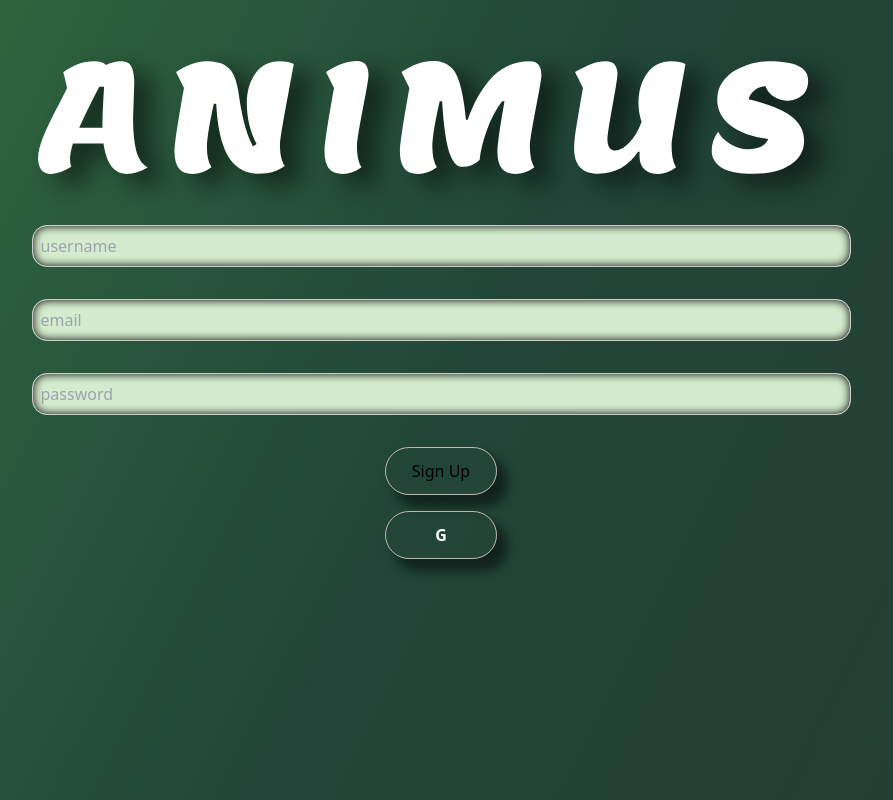
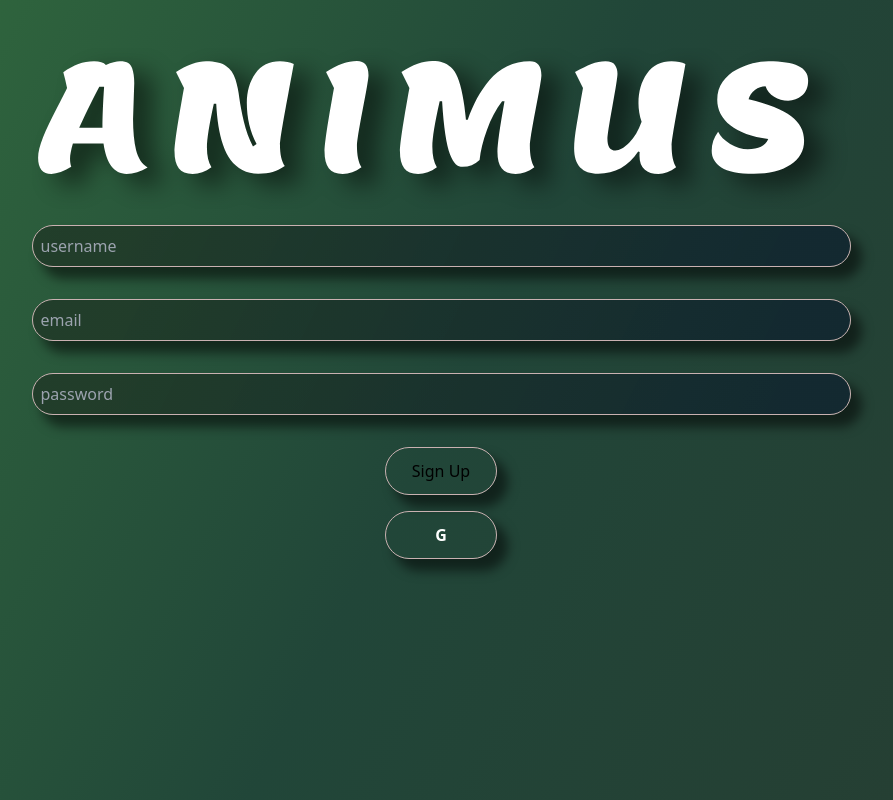
Before and after one commit to Danilka-Akarawita/ANIMUS, a React (Vite) app in the folder client/ANIMUS/: page /signup in a window 1280 px wide. Shown: the whole page, without its empty margins (199-1092 px from the left). Built offline with nearby package versions, Linux system fonts and the light colour scheme.

Commit message:
Feat: About us , Points added to routing

```diff
--- a/client/ANIMUS/firebase/autenticate.jsx
+++ b/client/ANIMUS/firebase/autenticate.jsx
@@ -22,8 +22,12 @@ export const signUpUser = async (email, password) => {
 
 export const signInUser = async (email, password) => {
   try {
-    const user = await signInWithEmailAndPassword(auth, email, password);
-    console.log(user);
+    const userCredentials = await signInWithEmailAndPassword(
+      auth,
+      email,
+      password
+    );
+    console.log(userCredentials.user.uid);
   } catch (error) {
     console.log(error.message);
   }
@@ -38,11 +42,9 @@ export const signOutUser = async (email, password) => {
 };
 
 export const googleSignIn = async () => {
-  try{
-     const user= await signInWithPopup(auth, provider)
-
-     }catch(error){
-         console.log(error.message)
-
-     };
+  try {
+    const user = await signInWithPopup(auth, provider);
+  } catch (error) {
+    console.log(error.message);
   }
+};
--- a/client/ANIMUS/src/App.jsx
+++ b/client/ANIMUS/src/App.jsx
@@ -3,6 +3,8 @@ import { Routes, Route } from "react-router-dom";
 import Home from "./Pages/Home";
 import Login from "./Pages/Login";
 import SignUp from "./Pages/SignUp";
+import AboutUs from "./Pages/AboutUs";
+import Points from "./Pages/Point";
 import NavBar from "./components/NavBar";
 function App(props) {
   return (
@@ -11,6 +13,8 @@ function App(props) {
         <Route path="/" element={<Home />} />
         <Route path="login" element={<Login />} />
         <Route path="signup" element={<SignUp />} />
+        <Route path="aboutus" element={<AboutUs />} />
+        <Route path="points" element={<Points />} />
       </Routes>
     </div>
   );
--- a/client/ANIMUS/src/Pages/Home.jsx
+++ b/client/ANIMUS/src/Pages/Home.jsx
@@ -7,7 +7,6 @@ import CountInput from "../../../../cashier/src/Pages/CountInput";
 
 export default function Home() {
   return (
-
     <div className="p-8 flex flex-col justify-around">
       <div>
         <img className="my-4" src={Logo} alt="logo" />
@@ -18,9 +17,14 @@ export default function Home() {
           <NavLink to="/signup">
             <button>SignUp</button>
           </NavLink>
+          <NavLink to="/aboutus">
+            <button>aboutUs</button>
+          </NavLink>
+          <NavLink to="/points">
+            <button>Points</button>
+          </NavLink>
         </div>
       </div>
     </div>
-
   );
 }
--- /dev/null
+++ b/client/ANIMUS/src/Pages/Point.css
@@ -0,0 +1,38 @@
+body {
+  display: flex;
+  justify-content: center;
+  align-items: center;
+}
+
+label {
+  font-weight: bold;
+}
+
+input {
+  background-color: #d4eccd;
+  width: 100%;
+  padding: 12px 20px;
+
+  box-sizing: border-box;
+  -webkit-box-shadow: inset 0 0 10px #000;
+  -moz-box-shadow: inset 0 0 10px #000;
+  box-shadow: inset 0 0 10px #000;
+  border-radius: 15px;
+  border: 1px solid #ccc;
+
+  /* backColor */
+
+  background: linear-gradient(
+    116.02deg,
+    rgba(32, 56, 39, 0.828) 10.89%,
+    rgba(18, 39, 48, 0.9) 91.82%
+  );
+  /* strike */
+
+  border: 1px solid #c9b1b1;
+  /* newShadow */
+
+  box-shadow: 10px 11px 11px 1px rgba(0, 0, 0, 0.5);
+  border-radius: 40px;
+  padding: 2rem;
+}
--- a/client/ANIMUS/src/point-page/Point.css
+++ /dev/null
@@ -1,41 +0,0 @@
-body {
-    display: flex;
-    justify-content: center;
-    align-items: center;
-  }
-
-
-  label {
-    font-weight: bold;
-  }
-
-  input {
-    background-color: #d4eccd;
-    width: 100%;
-    padding: 12px 20px;
-
-    box-sizing: border-box;
-    -webkit-box-shadow: inset 0 0 10px #000;
-    -moz-box-shadow: inset 0 0 10px #000;
-    box-shadow: inset 0 0 10px #000;
-    border-radius: 15px;
-    border: 1px solid #ccc;
-
-
-
-    /* backColor */
-
-    background: linear-gradient(
-      116.02deg,
-      rgba(32, 56, 39, 0.828) 10.89%,
-      rgba(18, 39, 48, 0.9) 91.82%
-    );
-    /* strike */
-
-    border: 1px solid #c9b1b1;
-    /* newShadow */
-
-    box-shadow: 10px 11px 11px 1px rgba(0, 0, 0, 0.5);
-    border-radius: 40px;
-    padding: 2rem;
-  }
```
Also changed, not shown: client/ANIMUS/src/Pages/AboutUs.css (renamed from client/ANIMUS/src/aboutus-page/AboutUs.css), client/ANIMUS/src/Pages/AboutUs.jsx (renamed from client/ANIMUS/src/aboutus-page/AboutUs.jsx), client/ANIMUS/src/Pages/Point.jsx (renamed from client/ANIMUS/src/point-page/Point.jsx).
